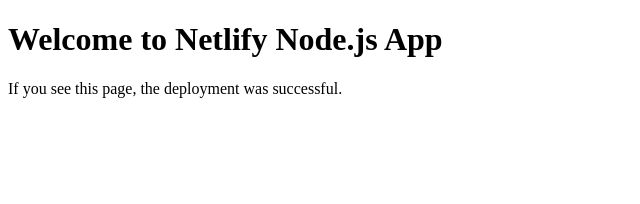
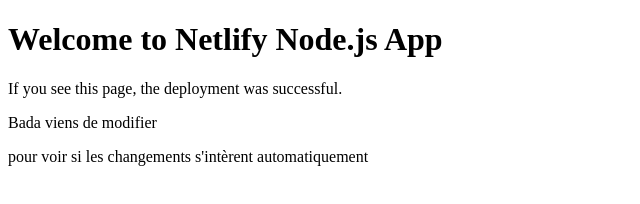
Before and after one commit to BadaNDIAYE/netlify-node-app, a website: page index.html in a window 1280 px wide. Shown: the whole page, without its empty margins (0-640 px from the left). Drawn offline with Linux system fonts and the light colour scheme.

Commit message:
modifier html

```diff
--- a/index.html
+++ b/index.html
@@ -8,5 +8,7 @@
 <body>
     <h1>Welcome to Netlify Node.js App</h1>
     <p>If you see this page, the deployment was successful.</p>
+    <p> Bada viens de modifier </p>
+    <p> pour voir si les changements s'intèrent automatiquement </p>
 </body>
 </html>
```
